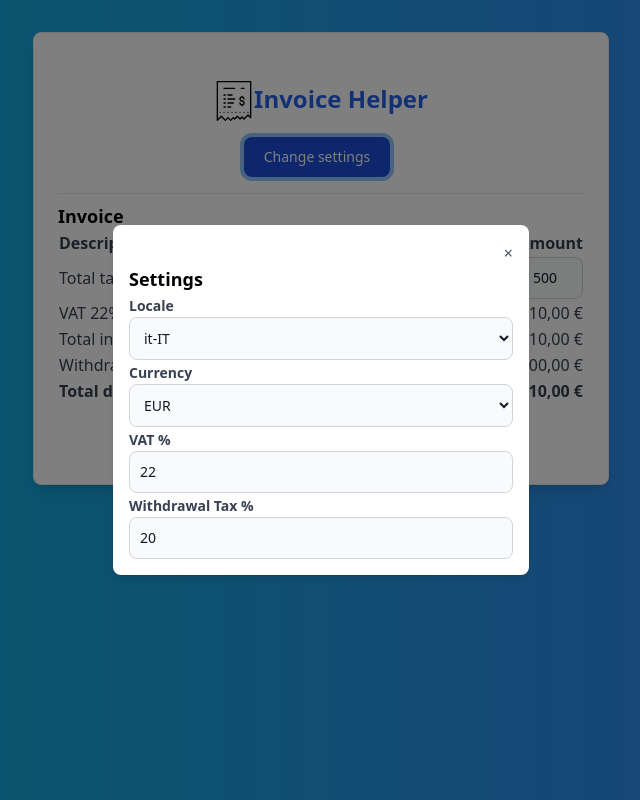
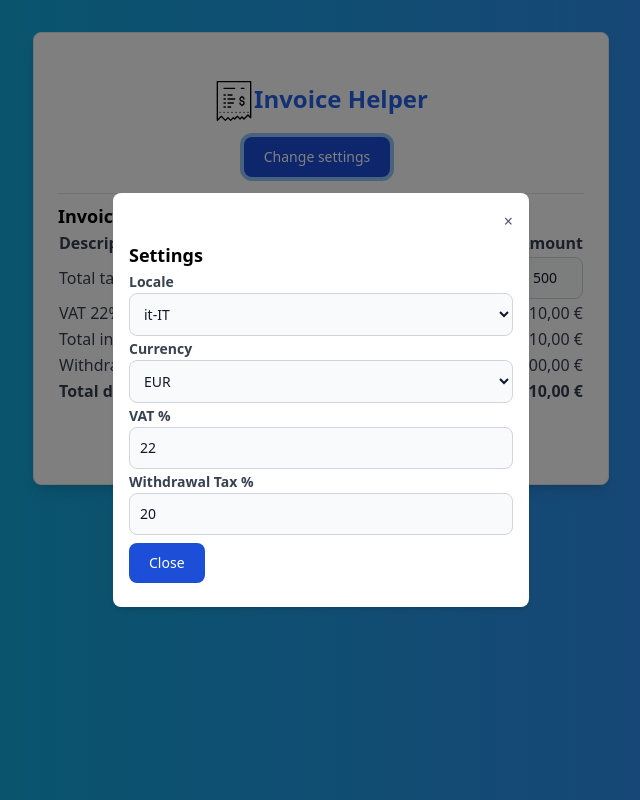
Before and after one commit to martinobordin/invoice-helper, a React (Vite) app: page / in a window 1280 px wide. Both pictures are taken after a click on the button "Change settings". Shown: the whole page, without its empty margins (319-959 px from the left). Built offline with nearby package versions, Linux system fonts and the light colour scheme.

Commit message:
Add close button to Modal component and wrap children in a div

```diff
--- a/src/components/Modal.tsx
+++ b/src/components/Modal.tsx
@@ -23,7 +23,11 @@ const Modal: React.FC<ModalProps> = ({ isOpen, onClose, children }) => {
               &times;
             </button>
           </div>
-          {children}
+          <div className="my-2">{children}</div>
+
+          <button onClick={onClose} className="btn-primary">
+            Close
+          </button>
         </div>
       </div>
     </div>
```
